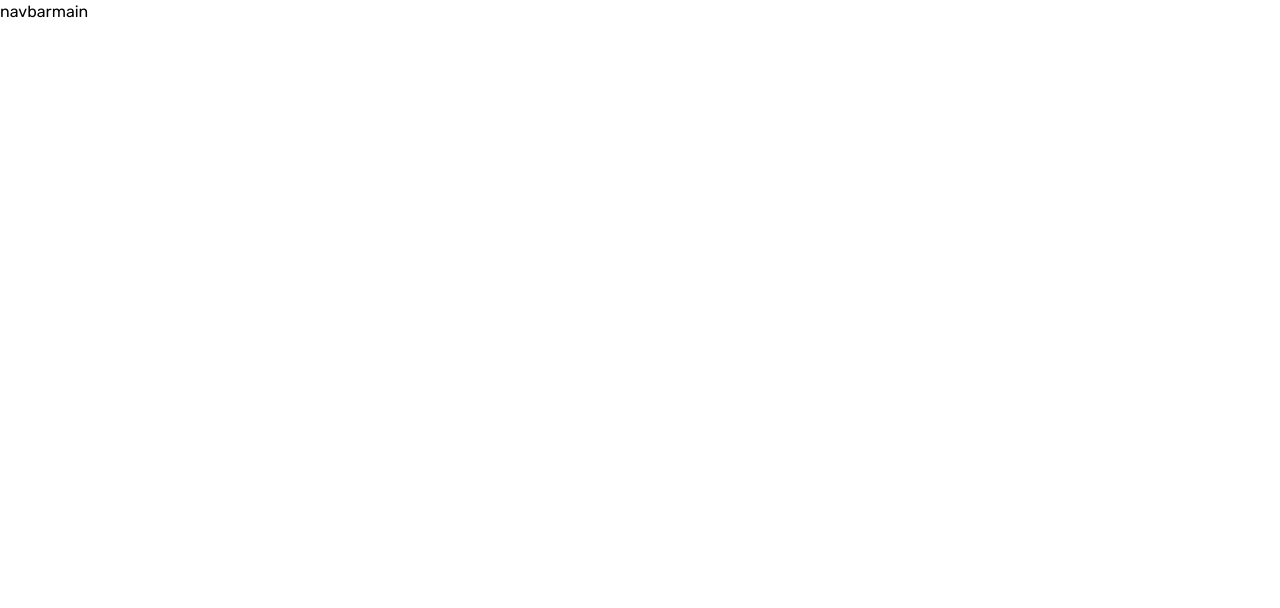
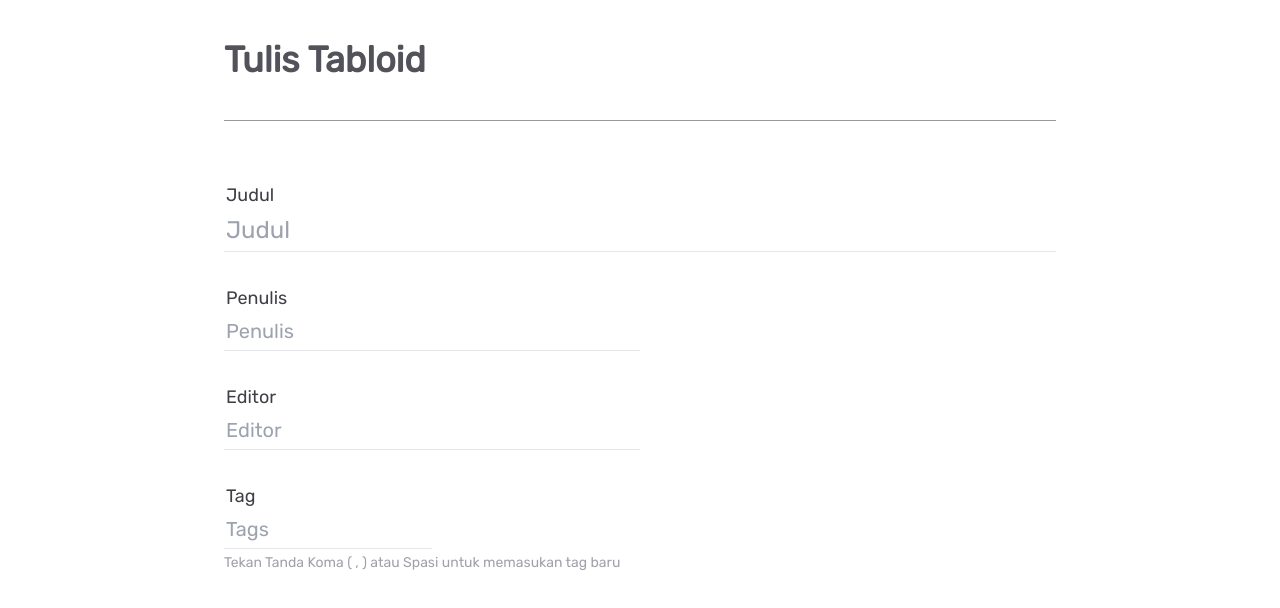
Before and after one commit to Sihkdragon/punten-bandung, a Vue app: page /dashboard in a window 1280 px wide. Shown: the top 608 px of the page. Built offline with nearby package versions, Linux system fonts and the light colour scheme; a web font is replaced by a local one.

Commit message:
add dashboard page and quill editor

```diff
--- a/package.json
+++ b/package.json
@@ -8,6 +8,7 @@
   },
   "dependencies": {
     "@heroicons/vue": "^2.0.13",
+    "@vueup/vue-quill": "^1.0.0",
     "aos": "^2.3.4",
     "axios": "^1.1.3",
     "swiper": "^8.4.4",
--- a/src/views/User/Dashboard.vue
+++ b/src/views/User/Dashboard.vue
@@ -1,16 +1,118 @@
 <template>
-    <main class="min-h screen flex">
-        <div>navbar</div>
-        <div>main</div>
+    <main class="min-h-screen flex flex-col">
+        <div class="w-full container py-10">
+            <h1 class="text-4xl font-bold text-zinc-600">Tulis Tabloid</h1>
+            <div class="w-full h-[1px] bg-black/40 my-10"></div>
+            <form class="w-full h-full">
+                <div class="flex flex-col w-full gap-y-10 py-5">
+                    <div class="form-control w-full">
+                        <label for="title" class="text-zinc-700 text-lg">Judul</label>
+                        <div class="form-control w-full">
+                            <input type="text border" placeholder="Judul" id="title"
+                                class="border-b w-full text-2xl text-zinc-800 focus:outline-none">
+                        </div>
+                        <label for="writer" class="text-zinc-700 text-lg">Penulis</label>
+                        <div class="form-control w-full">
+                            <input type="text border" placeholder="Penulis" id="writer"
+                                class="border-b text-xl xl:w-1/2 text-zinc-800 focus:outline-none">
+                        </div>
+                        <label for="editor" class="text-zinc-700 text-lg">Editor</label>
+                        <div class="form-control w-full">
+                            <input type="text border" placeholder="Editor" id="editor"
+                                class="border-b text-xl xl:w-1/2 text-zinc-800 focus:outline-none">
+                        </div>
+                        <label for="tag" class="text-zinc-700 text-lg">Tag</label>
+                        <div class="form-control w-full">
+                            <input type="text border" placeholder="Tags" id="tag"
+                                class="border-b text-xl xl:w-1/4 text-zinc-800 focus:outline-none" v-model="tagContent">
+                            <span class="block text-sm text-zinc-400 mt-1 ">Tekan Tanda Koma ( , ) atau Spasi untuk
+                                memasukan tag
+                                baru</span>
+                        </div>
+                        <div class="tag-group w-full h-10">
+                            <ul class="flex gap-2">
+                                <li v-for="(item, index) in tags" :key="index"
+                                    class="px-2 py-1 rounded-full text-white font-semibold flex gap-2 items-center"
+                                    :class="`bg-${tagColor[index]}-500`">
+                                    <span>
+                                        #{{ item }}
+                                    </span>
+                                    <button type="button" class="" @click="deleteTag(index)">
+                                        <XMarkIcon class="w-5" />
+                                    </button>
+                                </li>
+                            </ul>
+                        </div>
+                    </div>
+
+                </div>
+                <QuillEditor contentType="html" theme="snow" v-model:content="content" ref="myQuillEditor"
+                    toolbar="essential" class="min-h-full text-base text-zinc-700" placeholder="Tulis berita disini" />
+            </form>
+        </div>
     </main>
 </template>
+<script>
+import { QuillEditor } from '@vueup/vue-quill'
+import '@vueup/vue-quill/dist/vue-quill.snow.css';
+import { XMarkIcon } from '@heroicons/vue/24/outline'
 
-<script>
 export default {
-
+    components: {
+        QuillEditor,
+        XMarkIcon
+    },
+    data() {
+        return {
+            content: '',
+            tagContent: '',
+            tags: [],
+            tagColor: [
+                'red',
+                'amber',
+                'lime',
+                'slate',
+                'blue',
+            ]
+        }
+    },
+    methods: {
+        deleteTag(index) {
+            this.tags.splice(index, 1)
+        }
+    },
+    watch: {
+        content(val) {
+            console.table(val)
+        },
+        tagContent(val) {
+            if (val !== '') {
+                if (val.length > 1 && this.tags.length <= 5) {
+                    if (val.charAt(val.length - 1) === ',' || val.charAt(val.length - 1) === ' ') {
+                        let word = val.substring(0, val.length - 1)
+                        this.tagContent = ''
+                        this.tags.push(word.toLowerCase())
+                        console.log(this.tags)
+                    }
+                } else if (this.tags.length > 5) {
+                    this.tagContent = ''
+                }
+            }
+        }
+    }
 }
 </script>
 
-<style>
+<style scoped>
+.form-control {
+    margin-bottom: 2rem;
+}
 
+.form-control>input {
+    padding: 5px 2px;
+}
+
+.form-control>label {
+    padding: 5px 2px;
+}
 </style>
```
Also changed, not shown: 2 other files (tests, documents, lock files or other folders).
